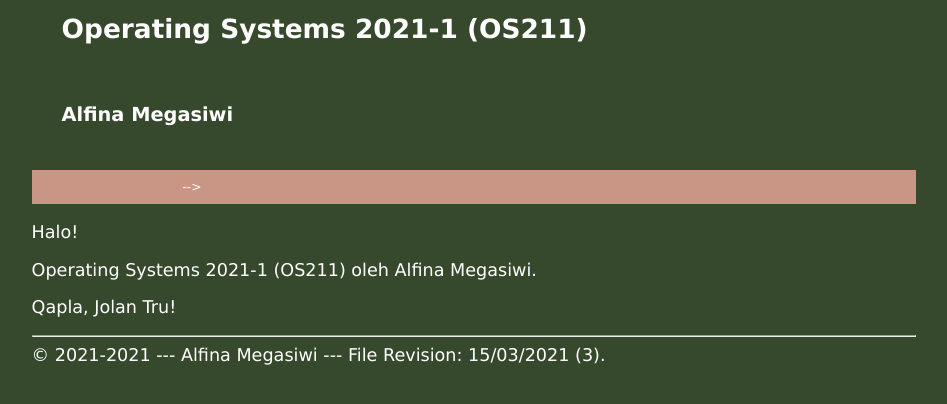
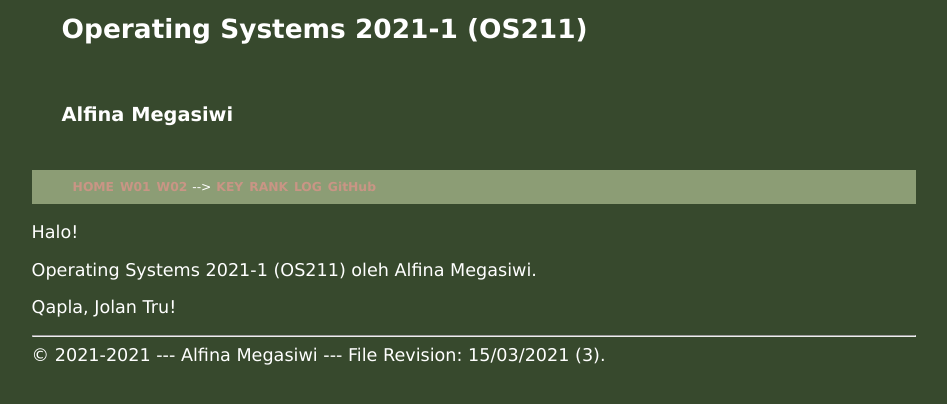
Before and after one commit to alfina-megasiwi/os211, a Jekyll site: the page built from index.md, in a window 1280 px wide. Shown: the top 404 px of the page, without its empty margins (166-1113 px from the left). Built offline with Jekyll 4.4.1, drawn with Linux system fonts in a browser that asks for light colours.

Commit message:
update layout 7

```diff
--- a/assets/css/style.css
+++ b/assets/css/style.css
@@ -30,6 +30,7 @@
 
 .container a {
   color: #c99585;
+  font-weight: bold;
   text-decoration: none;
 }
 
@@ -114,7 +115,7 @@
 }
 
 .navbar {
-  background-color: #c99585;
+  background-color: #8c9d75;
   color:            #FFFFFF;
   font-size:        0.7em;
 }
```
